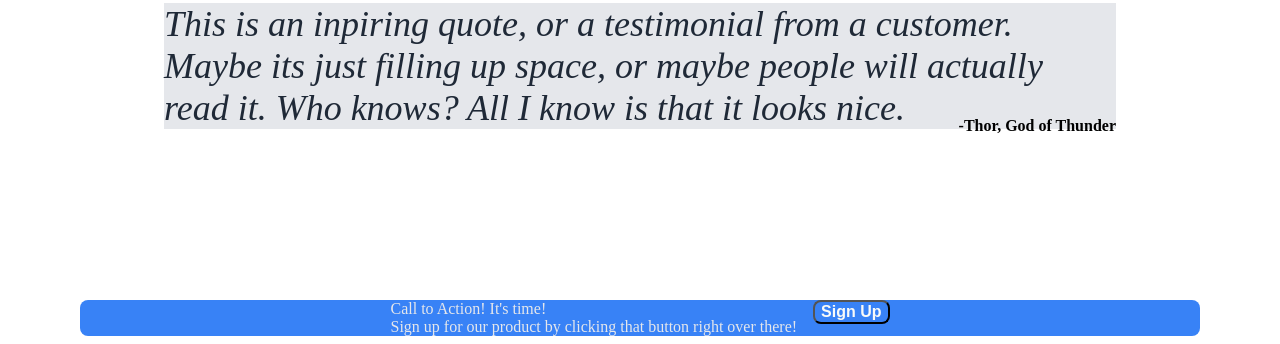
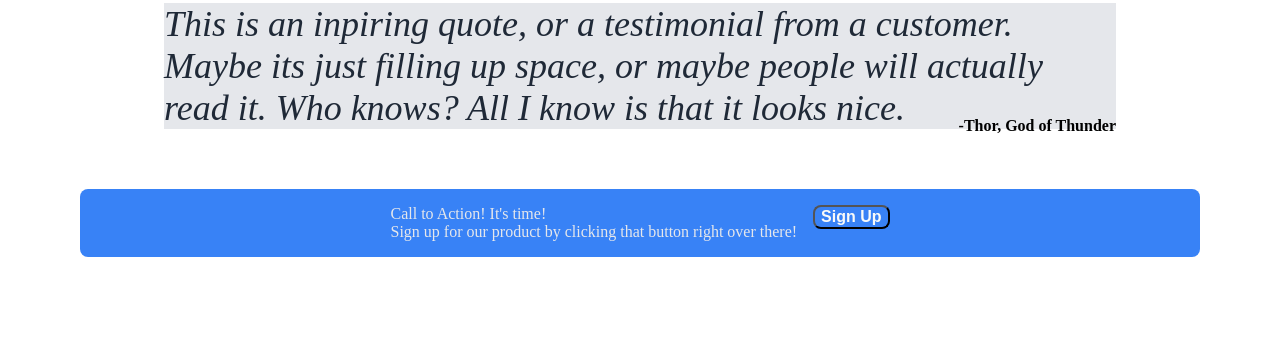
Before and after one commit to nkricos/odin-landing-page, a plain HTML site: page index.html in a window 1280 px wide. Shown: the part 472-816 px from the top of the page. Drawn offline with Linux system fonts and the light colour scheme.

Commit message:
Change footer to call to action

```diff
--- a/index.html
+++ b/index.html
@@ -48,12 +48,12 @@
             <div class="quote">This is an inpiring quote, or a testimonial from a customer.  Maybe its just filling up space, or maybe people will actually read it.  Who knows?  All I know is that it looks nice.</div>
             <div class="quote_attribute">-Thor, God of Thunder</div>
         </div>
-        <div class="footer">
-            <div class="footer_left">
+        <div class="call">
+            <div class="call_left">
                 <div>Call to Action!  It's time!</div>
                 <div>Sign up for our product by clicking that button right over there!</div>
             </div>
-            <div class="footer_right">
+            <div class="call_right">
                 <button>Sign Up</button>
             </div>
         </div>
--- a/style.css
+++ b/style.css
@@ -20,18 +20,19 @@ button {
     border-radius: 8px;
 }
 
-.footer {
+.call {
     display: flex;
     justify-content: center;
     background-color: #3882F6;
-    margin-top: auto;
+
     margin-right: 72px;
     margin-left: 72px;
     gap: 16px;
     border-radius: 8px;
+    padding: 16px;
 }
 
-.footer_left {
+.call_left {
     display: flex;
     flex-direction: column;
     color: #E5E7EB;
```
